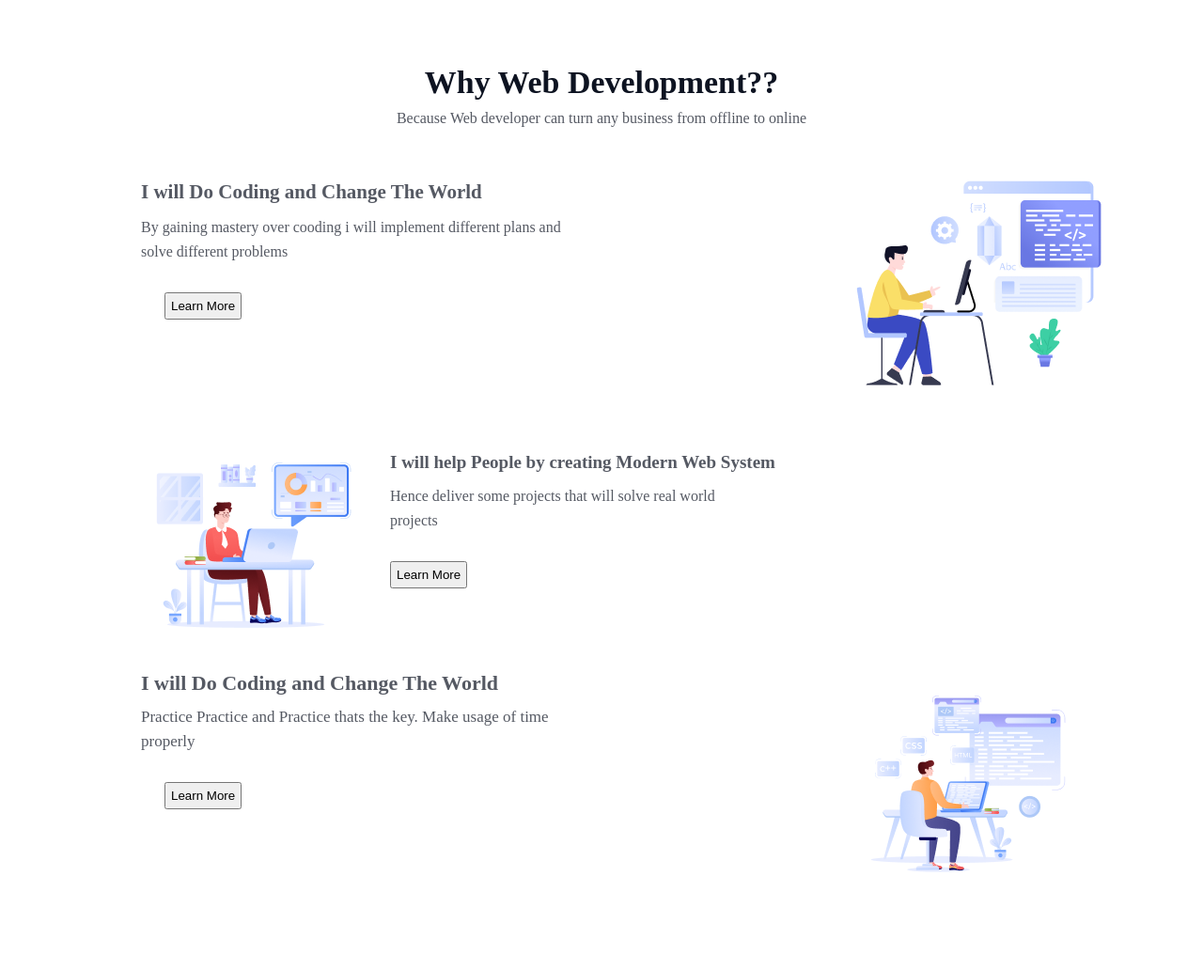
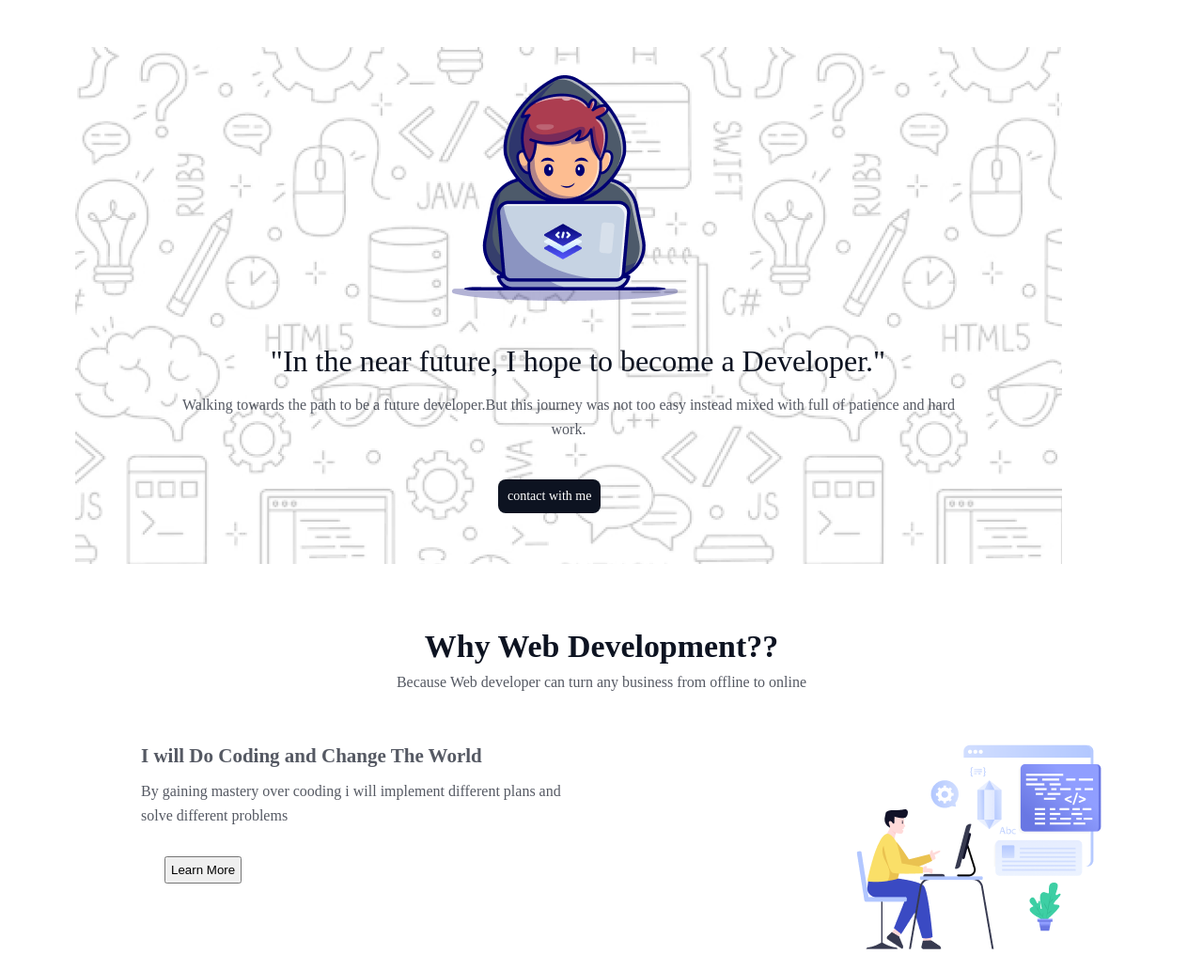
Before and after one commit to ZiayulHaqueRahim/Assignment1, a plain HTML site: page index.html in a window 1280 px wide. Shown: the top 1032 px of the page at 94% size. Drawn offline with Linux system fonts and the light colour scheme; a web font is replaced by a local one.

Commit message:
Fifth commit

```diff
--- a/index.html
+++ b/index.html
@@ -10,7 +10,7 @@
     <link rel="stylesheet" href="style/styles.css">
 </head>
 <body>
-    <!-- <header>
+    <header>
 
     </header>
     <section id="hero">
@@ -18,21 +18,12 @@
             <div class="hero-img">
                 <img src="assets/Group.png" alt="background" class="img-hero" >
             </div>
-
-            <div class="hero-container">
-                <div>
-                  <h3>"In the near future, I hope to become a Developer."</h3>
-                </div>
-                <div>
-                     <p>Walking towards the path to be a  future developer</p>
-                </div>
-                <div>
-                     <button type="button">contact with me</button>
-                 </div>
-            </div>
+            <h3 class="herotitle">"In the near future, I hope to become a Developer."</h3>
+            <p class="herosubtitle">Walking towards the path to be a  future developer.But this journey was not too easy  instead mixed with full of patience and hard work.</p>
+            <button  class="bton" type="button">contact with me</button>
         </div>
 
-    </section> -->
+    </section>
     </section id="why-dev">
         <div class="first-info">
             <div class="title">
@@ -133,9 +124,9 @@
     <footer id="footer">
             <p class="footer-text">An Open Commitment by Awlad Hossain</p>
             <div class="footer-icon-container">
-                <img class="im1" src="assets/facebook.png">
-                <!-- <img src="assets/github.png">
-                <img src="assets/linkedin-icon 1.png"> -->
+                <img src="assets/facebook.png">
+                <img src="assets/github.png">
+                <img src="assets/linkedin-icon 1.png">
             </div>
     </footer>
 </body>
--- a/style/styles.css
+++ b/style/styles.css
@@ -3,43 +3,78 @@
     margin: 0px;
     padding: 0px;
 }
-/* }
+
 #hero{
-    max-width: 1220px;
+    max-width: 1050px;
+    height: 550px;
     background-image: url('Hero-bg.png');
-    margin-top: 100px;
+    margin-top: 50px;
+    margin-left: 80px;
+}
+.bg-hero{
     display: flex;
+    flex-direction: column;
+    gap: 10px;
+    justify-content: center;
+    text-align: center;
 }
 .hero-img{
-    height: 380px;
-    width: 380px;
+    height: 220px;
+    width: 220px;
     padding-top: 30px;
+    margin-left: 400px;
+    width: fit-content;
+
 }
 .img-hero{
-   width: 50%;
+   width: 100%;
    display: block;
    margin-right: auto;
    position: relative;
     justify-content: center;
 }
-.hero-container h3{
+ .herotitle{
     color: rgb(13, 19, 33);
 font-family: Azeret Mono;
 font-size: 32px;
-font-weight: 450;
+font-weight: 500;
 line-height: 28px;
 letter-spacing: 0%;
+max-width: 850px;
 text-align: center;
 justify-content: center;
-width: 250px;
-margin-top: 250px;
-max-height: 50px;
-
+margin-top: 50px;
+padding: 10px;
+margin-left: 100px;
 display: block;
 position: relative;
-
-} */
-
+}
+.herosubtitle{
+    color: rgb(13, 19, 33);
+font-family: Azeret Mono;
+font-size: 16px;
+font-weight: 400;
+line-height: 26px;
+letter-spacing: 0%;
+text-align: center;
+margin-left: 100px;
+opacity: .7;
+max-width: 850px;
+}
+.bton{
+    border-radius: 8px;
+    box-sizing: border-box;
+    width: fit-content;
+     color: white;
+     font-size: 14px;
+     font-family: Azeret Mono;
+     padding: 10px;
+     border: none;
+    cursor: grab;
+    margin-left: 450px;
+    margin-top: 30px;
+background: rgb(13, 19, 33);
+}
 
 .title{
     color: rgb(13, 19, 33);
```
